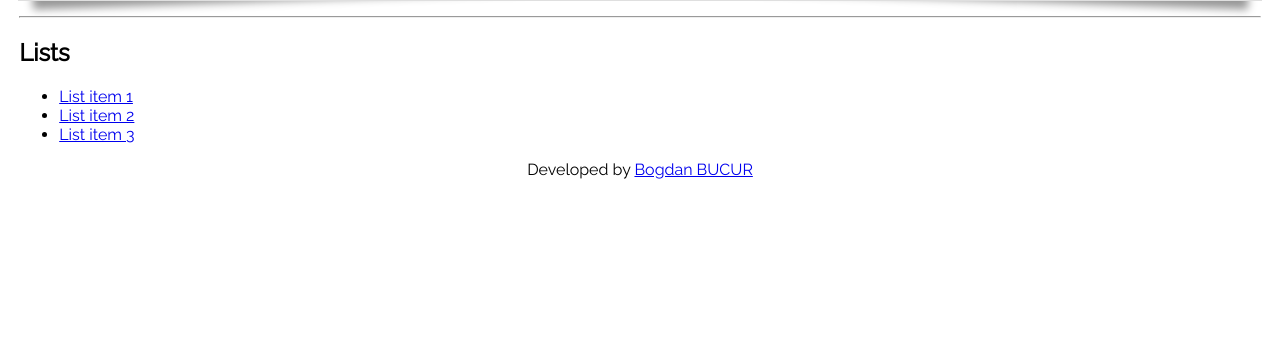
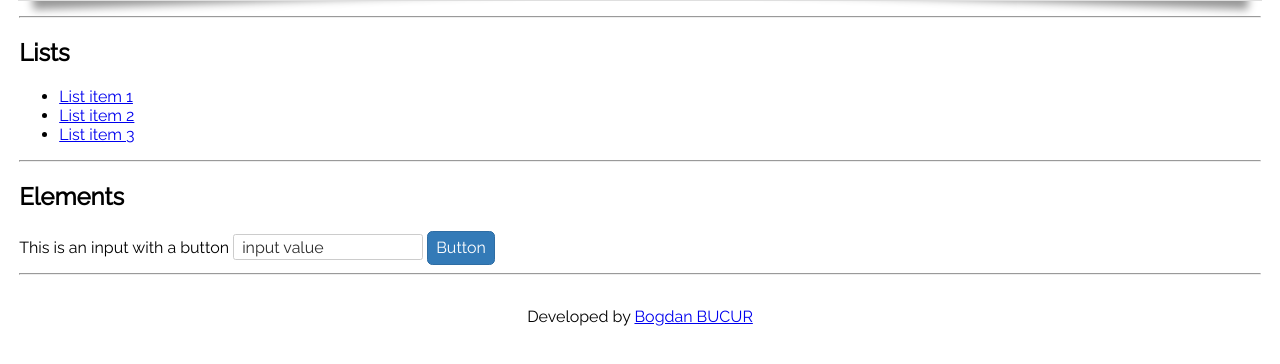
Before and after one commit to bbog/html-boilerplate, a plain HTML site: page index.html in a window 1280 px wide. Shown: the part 402-766 px from the top of the page. Drawn offline with Linux system fonts and the light colour scheme.

Commit message:
Added style for buttons and inputs
Added a base css style for the <button> and <input> elements, as well
as extra style for the footer and an empty starter style.css

```diff
--- a/css/base.css
+++ b/css/base.css
@@ -1,3 +1,5 @@
+/** Base CSS style, used as a common starting point for all the pages **/
+
 html, body {
 	width: 100%;
 	height: 100%;
@@ -10,6 +12,33 @@ html, body {
 	box-sizing: border-box;
 }
 
+button {
+	padding: 0.5em;
+	margin: 0;
+	border-radius: 4pt;
+	border: 1px solid #2E6DA4;
+	font-size: 1em;
+	line-height: 1em;
+	font-family: Raleway, sans-serif;
+	color: #fff;
+	background-color: #337AB7;
+	cursor: pointer;
+}
+
+input {
+	height: 1.6em;
+	margin: 0;
+	padding-left: 0.5em;
+	border: 1px solid #ccc;
+	border-radius: 2pt;
+	font-size: 1em;
+	line-height: 1em;
+	font-family: Raleway, sans-serif;
+	color: #2d2d2d;
+}
+
 footer {
+	margin-top: 2em;
+	margin-bottom: 1em;
 	text-align: center;
 }
--- /dev/null
+++ b/css/style.css
@@ -0,0 +1 @@
+/** Specific CSS  **/
--- a/index.html
+++ b/index.html
@@ -22,6 +22,7 @@
     <!-- css styles -->
     <link href="//fonts.googleapis.com/css?family=Raleway" rel="stylesheet" type="text/css">
     <link rel="stylesheet" href="css/base.css" />
+    <link rel="stylesheet" href="css/style.css" />
 
     <!-- code highlighting -->
     <link rel="stylesheet" href="css/prism.coy.min.css">
@@ -58,7 +59,7 @@
     <hr>
 
     <!-- lists -->
-    <h2 id="download">Lists</h2>
+    <h2>Lists</h2>
     <ul>
         <li>
             <a title="" href="#">List item 1</a>
@@ -71,6 +72,18 @@
         </li>
     </ul>
 
+    <hr>
+
+    <!-- form elements -->
+    <h2>Elements</h2>
+
+
+    <label>This is an input with a button </label>
+    <input type="text" value="input value">
+    <button>Button</button>
+    <br/>
+
+    <hr>
 
     <footer>Developed by <a href="http://bogdanbucur.eu">Bogdan BUCUR</a></footer>
 
```
